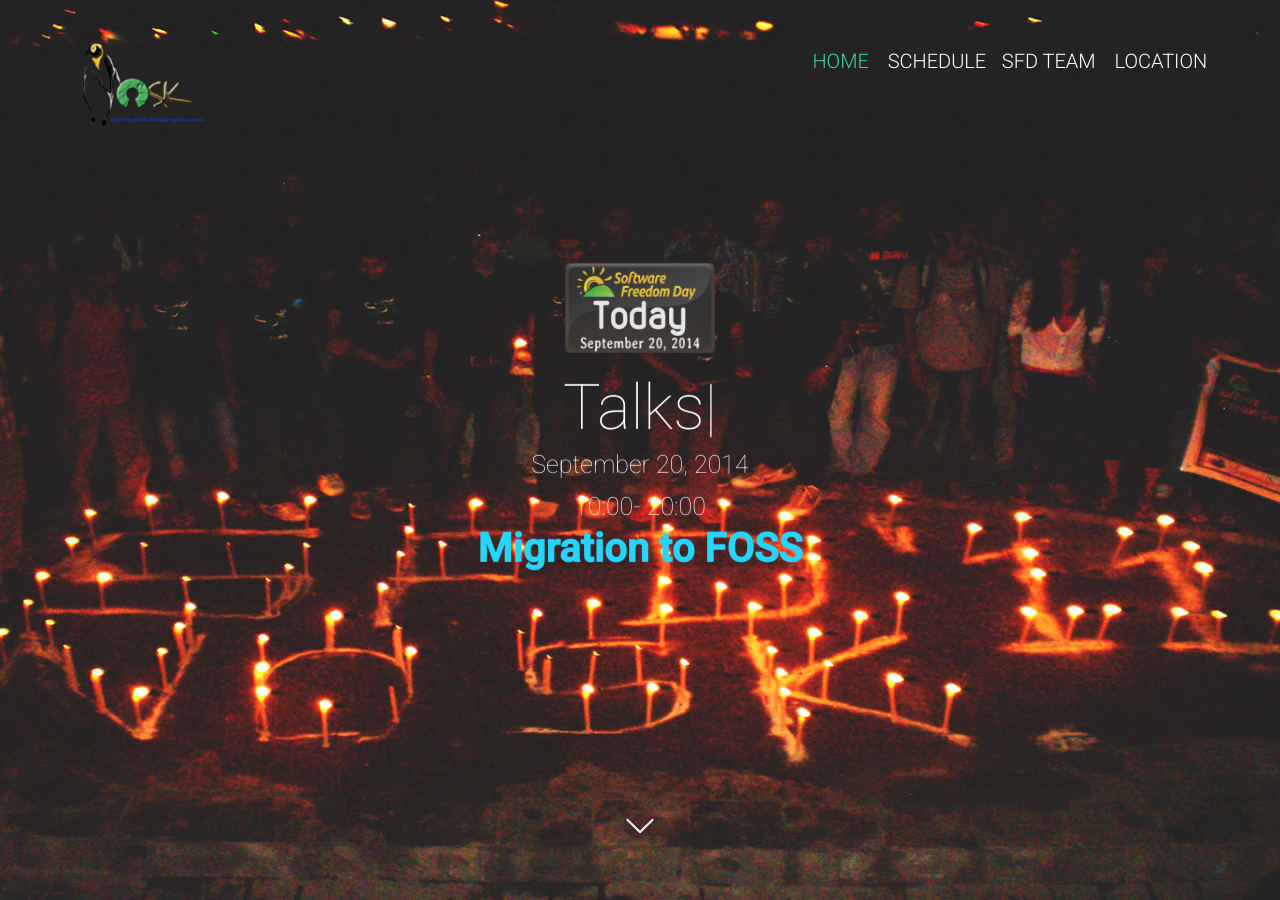
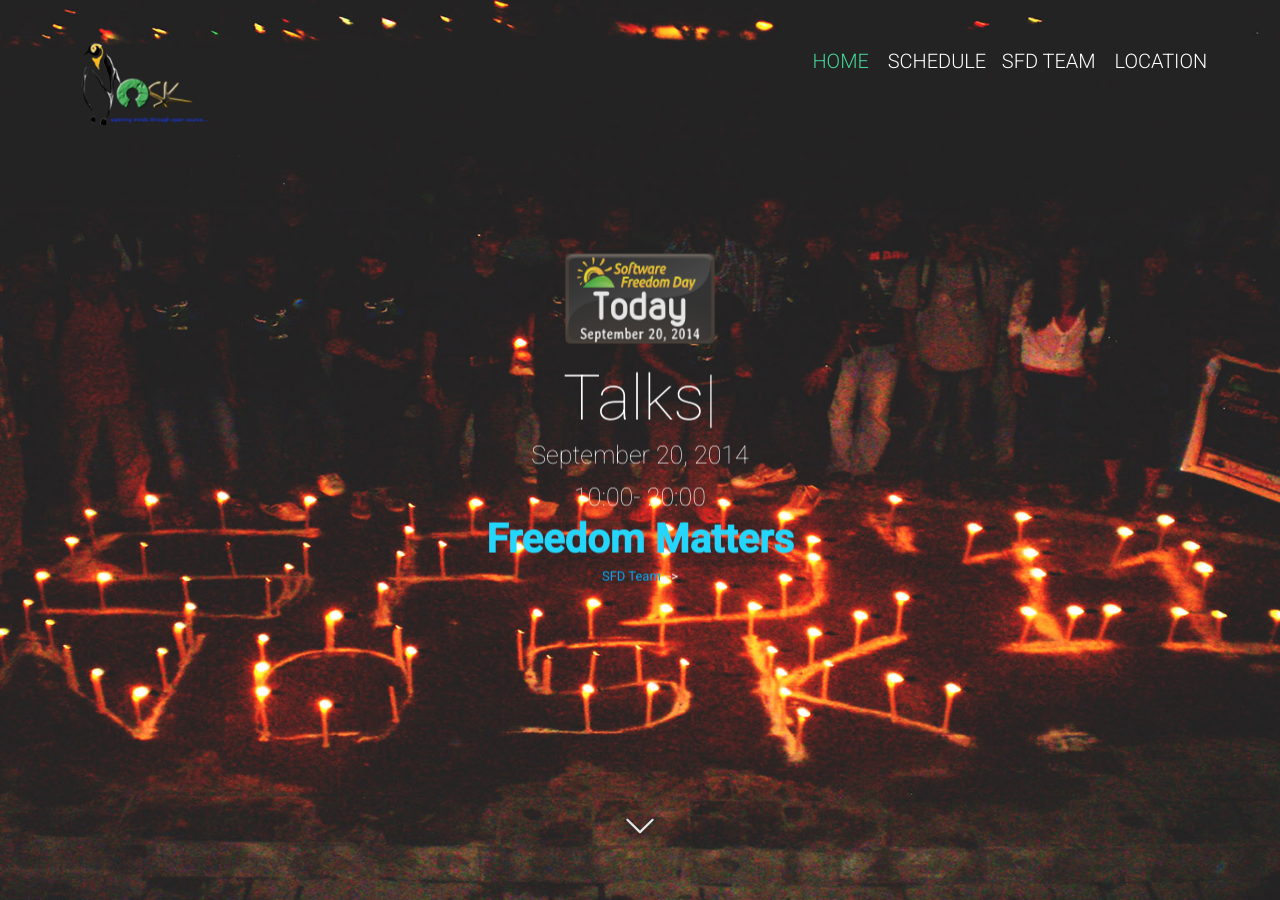
Before and after one commit to openosk/openosk.github.io, a Jekyll site: the page built from index.html, in a window 1280 px wide and 900 px high. Built offline with Jekyll 4.4.1, drawn with Linux system fonts in a browser that asks for light colours; nearby versions of some CDN libraries; comment, search, counter and statistics services are not loaded.

Commit message:
updated2016

```diff
--- a/_includes/hero.html
+++ b/_includes/hero.html
@@ -12,8 +12,7 @@
             <p itemscope="" itemtype="http://schema.org/Event">
                             <time itemprop="startDate" datetime="{{site.eventStartTime}}">{{site.eventStartTimeHumanReadable}}</time>-
                             <time itemprop="endDate" datetime="{{site.eventEndTime}}">{{site.eventEndTimeHumanReadable}}</time>
-                        </p><p style="font-size:40px;font-weight:bold;color:#25d6fc;">Migration to FOSS</p>
-            <!-- <span class="btn btn-primary waves-element waves-button waves-light waves-will-raise">
+                        </p><p style="font-size:40px;font-weight:bold;color:#25d6fc;">Freedom Matters</p>
                 <a href="{{site.baseurl}}/team" target="_blank">SFD Team</a>
             </span> -->
         </div>
```
